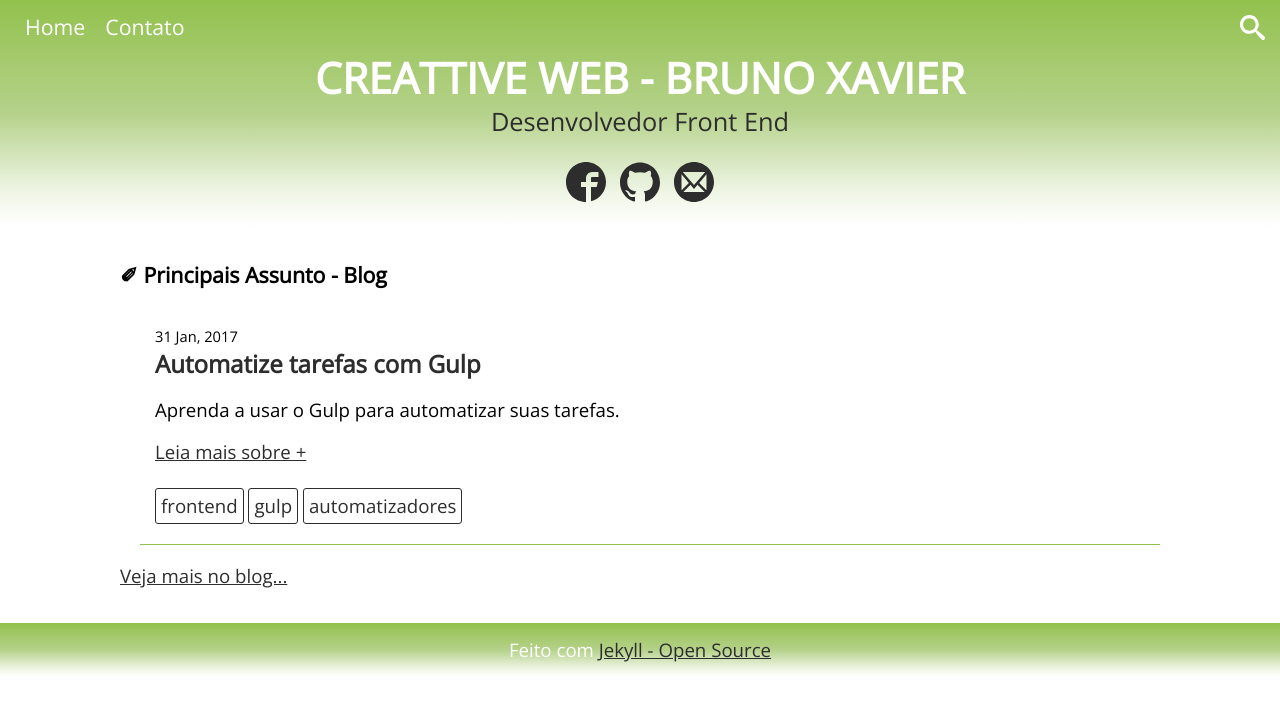
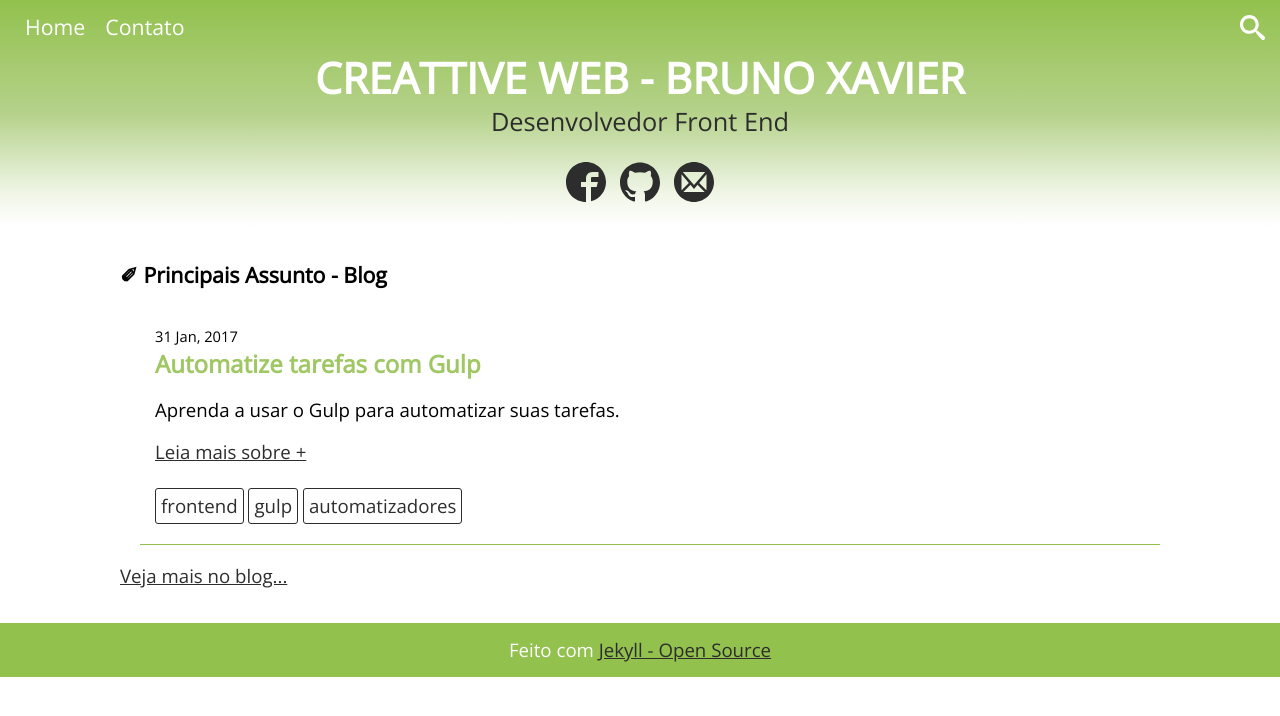
Before and after one commit to brunoxavierweb/Blog-Bruno-Xavier, a Jekyll site: the page built from index.html, in a window 1280 px wide. Shown: the top 716 px of the page. Built offline with Jekyll 4.4.1, drawn with Linux system fonts in a browser that asks for light colours.

Commit message:
Update Main.css

```diff
--- a/assets/css/main.css
+++ b/assets/css/main.css
@@ -107,13 +107,18 @@ blockquote {
   .footer p {
     margin: 0; }
 
-.header, .footer {
+.header {
   padding: 15px;
   /* Permalink - use to edit and share this gradient: http://colorzilla.com/gradient-editor/#92c14d+0,97bf5b+50,ffffff+100&1+0,0.5+85 */
 background: -moz-linear-gradient(top, rgba(146,193,77,1) 0%, rgba(151,191,91,0.71) 50%, rgba(224,236,206,0.5) 85%, rgba(255,255,255,0.5) 100%); /* FF3.6-15 */
 background: -webkit-linear-gradient(top, rgba(146,193,77,1) 0%,rgba(151,191,91,0.71) 50%,rgba(224,236,206,0.5) 85%,rgba(255,255,255,0.5) 100%); /* Chrome10-25,Safari5.1-6 */
 background: linear-gradient(to bottom, rgba(146,193,77,1) 0%,rgba(151,191,91,0.71) 50%,rgba(224,236,206,0.5) 85%,rgba(255,255,255,0.5) 100%); /* W3C, IE10+, FF16+, Chrome26+, Opera12+, Safari7+ */
 filter: progid:DXImageTransform.Microsoft.gradient( startColorstr='#92c14d', endColorstr='#80ffffff',GradientType=0 );
+  text-align: center; }
+
+.footer {
+  padding: 15px;
+  background:#92C14D;
   text-align: center; }
 
 .title, .social-icons {
@@ -255,7 +260,8 @@ filter: progid:DXImageTransform.Microsoft.gradient( startColorstr='#92c14d', end
 .post-link {
   text-decoration: none;
   font-size: 18pt;
-  line-height: 22pt; }
+  line-height: 22pt;
+	color: #9fc763;}
 
 .tags, .tags-list, .categories-list {
   margin-top: 1em; }
```
